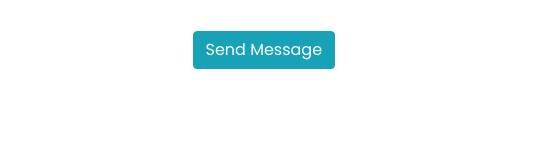
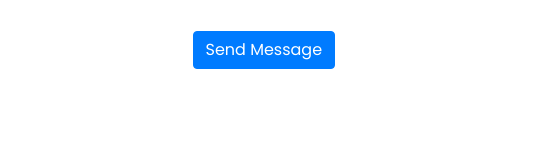
Before and after one commit to manashishah/portfolio_v3, a plain HTML site: page contact.html in a window 1280 px wide. Shown: the part 649-800 px from the top of the page, 0-549 px from the left. Drawn offline with nearby package versions, Linux system fonts and the light colour scheme.

Commit message:
Update contact.html

```diff
--- a/contact.html
+++ b/contact.html
@@ -164,7 +164,7 @@
                                         </div>
                                         <div class="contact_form_button">
                                             <!-- <button type="submit" class="button contact_submit_button">Send Message</button> -->
-                                            <a type="button" href="#" class="btn btn-info mt-4">Send Message</a>
+                                            <a type="button" href="#" class="btn btn-primary mt-4">Send Message</a>
                                         </div>
                                     </form>
 
```
